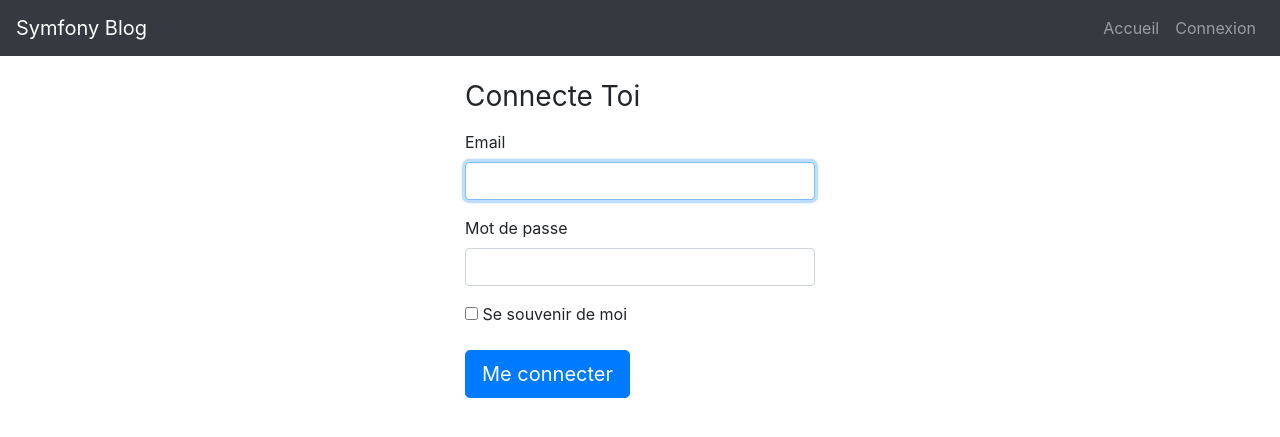
After one commit to kaherecode/symfony-blog, a Symfony app: template templates/security/login.html.twig in a window 1280 px wide. The commit adds this page. Shown: the top 437 px of the page. Run offline with Twig, Linux system fonts and the light colour scheme; the template is opened without the code that fills it, so the values that code supplies are empty; some libraries are stand-ins or nearby versions.

Commit message:
authenticate users

```diff
--- a/src/Entity/User.php
+++ b/src/Entity/User.php
@@ -63,7 +63,7 @@ class User implements UserInterface
      */
     public function getUsername(): string
     {
-        return (string) $this->email;
+        return $this->username;
     }
 
     /**
--- a/templates/base.html.twig
+++ b/templates/base.html.twig
@@ -4,12 +4,10 @@
 <head>
     <meta charset="utf-8">
     <meta name="viewport" content="width=device-width, initial-scale=1, shrink-to-fit=no">
-
     {% block stylesheets %}
     <!-- Bootstrap CSS -->
     <link rel="stylesheet" href="https://maxcdn.bootstrapcdn.com/bootstrap/4.0.0/css/bootstrap.min.css" integrity="sha384-Gn5384xqQ1aoWXA+058RXPxPg6fy4IWvTNh0E263XmFcJlSAwiGgFAW/dAiS6JXm" crossorigin="anonymous">
     {% endblock %}
-
     <title>{% block title %}Symfony Blog{% endblock %}</title>
 </head>
 
@@ -21,18 +19,27 @@
         </button>
         <div class="collapse navbar-collapse" id="mobileMenu">
             <ul class="navbar-nav ml-auto mt-2 mt-lg-0">
-                <li class="nav-item active">
-                    <a class="nav-link" href="{{ path('homepage') }}">Home</a>
+                {% if app.user %}
+                <li class="nav-item">
+                    <span class="nav-link">Bienvenue {{ app.user.username }}!</span>
                 </li>
+                {% endif %}
+                <li class="nav-item {{ app.request.get('_route') == 'homepage' ? 'active' : '' }}">
+                    <a class="nav-link" href="{{ path('homepage') }}">Accueil</a>
+                </li>
+                {% if app.user %}
                 <li class="nav-item">
-                    <a class="nav-link" href="#">Login</a>
+                    <a class="nav-link" href="{{ path('app_logout') }}">Déconnexion</a>
                 </li>
+                {% else %}
+                <li class="nav-item {{ app.request.get('_route') == 'app_login' ? 'active' : '' }}">
+                    <a class="nav-link" href="{{ path('app_login') }}">Connexion</a>
+                </li>
+                {% endif %}
             </ul>
         </div>
     </nav>
-
     {% block content %}{% endblock %}
-
     {% block scripts %}
     <!-- jQuery first, then Popper.js, then Bootstrap JS -->
     <script src="https://code.jquery.com/jquery-3.2.1.slim.min.js" integrity="sha384-KJ3o2DKtIkvYIK3UENzmM7KCkRr/rE9/Qpg6aAZGJwFDMVNA/GpGFF93hXpG5KkN" crossorigin="anonymous"></script>
--- /dev/null
+++ b/templates/security/login.html.twig
@@ -0,0 +1,36 @@
+{% extends 'base.html.twig' %}
+{% block title %}Connecte Toi{% endblock %}
+{% block content %}
+<div class="container pt-4">
+    <div class="row">
+        <form method="post" class="col-sm-12 col-md-6 offset-md-3 col-lg-4 offset-lg-4">
+        {% if error %}
+        <div class="alert alert-danger">{{ error.messageKey|trans(error.messageData, 'security') }}</div>
+        {% endif %}
+        {% if app.user %}
+        <div class="mb-3">
+            Tu es connecté en tant que {{ app.user.username }}, <a href="{{ path('app_logout') }}">Déconnecte toi</a>
+        </div>
+        {% endif %}
+        <h1 class="h3 mb-3 font-weight-normal">Connecte Toi</h1>
+        <div class="form-group">
+            <label for="inputEmail">Email</label>
+            <input type="email" value="{{ last_username }}" name="email" id="inputEmail" class="form-control" required autofocus>
+        </div>
+        <div class="form-group">
+            <label for="inputPassword">Mot de passe</label>
+            <input type="password" name="password" id="inputPassword" class="form-control" required>
+        </div>
+        <input type="hidden" name="_csrf_token" value="{{ csrf_token('authenticate') }}">
+        <div class="checkbox mb-3">
+            <label>
+                <input type="checkbox" name="_remember_me"> Se souvenir de moi
+            </label>
+        </div>
+        <button class="btn btn-lg btn-primary" type="submit">
+            Me connecter
+        </button>
+    </form>
+    </div>
+</div>
+{% endblock %}
```
Also changed, not shown: src/Controller/SecurityController.php (added, +42 -0 lines), src/Security/LoginFormAuthenticator.php (added, +118 -0 lines), 1 other file.
